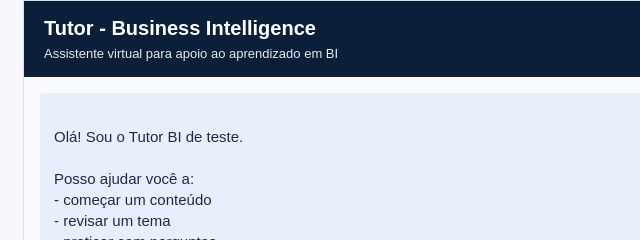
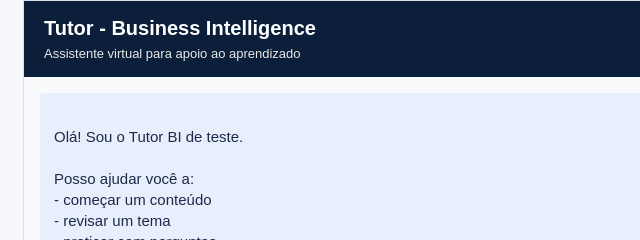
Before and after one commit to lesawa/tutor-bi-teste, a website: page index.html in a window 1280 px wide. Shown: the top 240 px of the page, 166-806 px from the left. Drawn offline with Linux system fonts and the light colour scheme.

```diff
--- a/index.html
+++ b/index.html
@@ -117,7 +117,7 @@
   <div class="chat-wrapper">
     <div class="chat-header">
       <h1>Tutor - Business Intelligence</h1>
-      <p>Assistente virtual para apoio ao aprendizado em BI</p>
+      <p>Assistente virtual para apoio ao aprendizado</p>
     </div>
 
     <div class="chat-box" id="chatBox">
```
